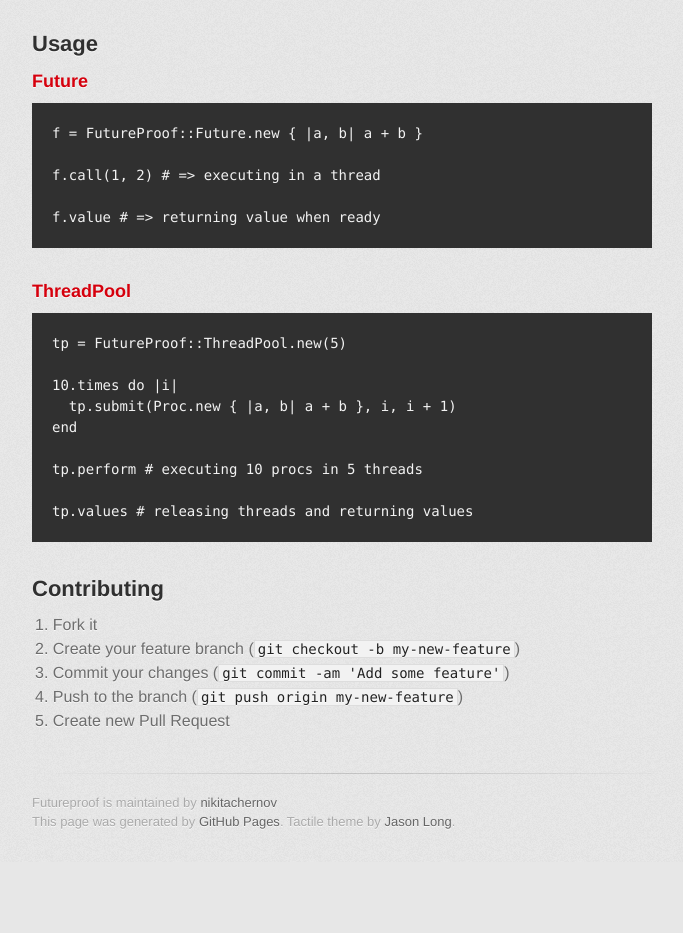
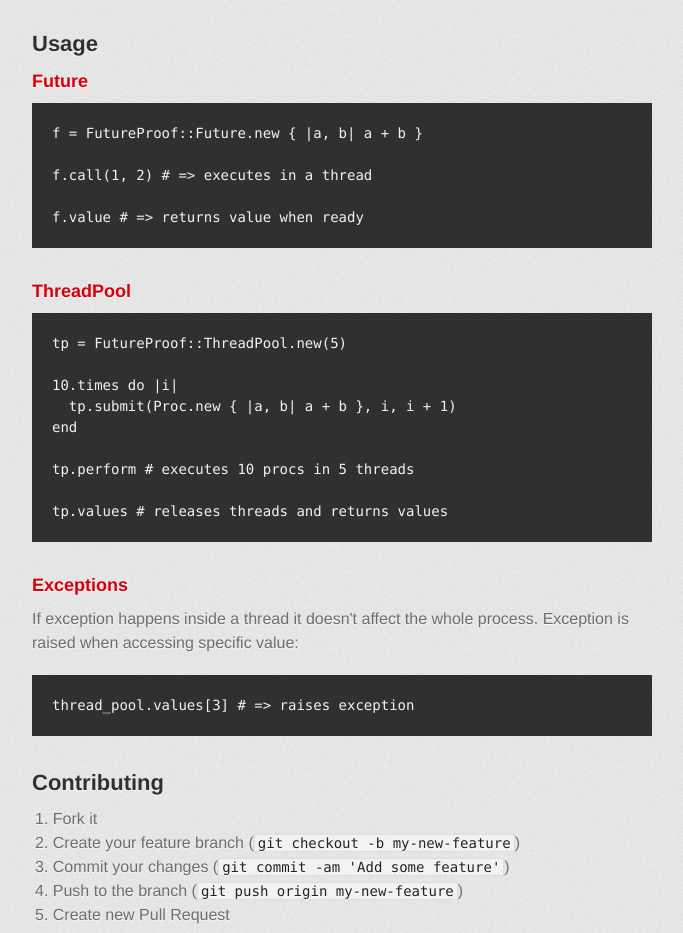
Before and after one commit to nikitachernov/FutureProof, a plain HTML site: page index.html in a window 1280 px wide. Shown: the part 1109-2042 px from the top of the page, without its empty margins (298-981 px from the left). Before the commit the page ends 1971 px from the top, so only its background shows below. Drawn offline with Linux system fonts and the light colour scheme; a web font is replaced by a local one.

Commit message:
Updated readme

```diff
--- a/index.html
+++ b/index.html
@@ -60,9 +60,9 @@
 
 <pre><code>f = FutureProof::Future.new { |a, b| a + b }
 
-f.call(1, 2) # =&gt; executing in a thread
+f.call(1, 2) # =&gt; executes in a thread
 
-f.value # =&gt; returning value when ready
+f.value # =&gt; returns value when ready
 </code></pre>
 
 <h3>ThreadPool</h3>
@@ -73,9 +73,19 @@ f.value # =&gt; returning value when ready
   tp.submit(Proc.new { |a, b| a + b }, i, i + 1)
 end
 
-tp.perform # executing 10 procs in 5 threads
+tp.perform # executes 10 procs in 5 threads
 
-tp.values # releasing threads and returning values
+tp.values # releases threads and returns values
+</code></pre>
+
+<h3>Exceptions</h3>
+
+<p>
+  If exception happens inside a thread it doesn't affect the whole process.
+  Exception is raised when accessing specific value:
+</p>
+
+<pre><code>thread_pool.values[3] # => raises exception
 </code></pre>
 
 <h2>Contributing</h2>
```
